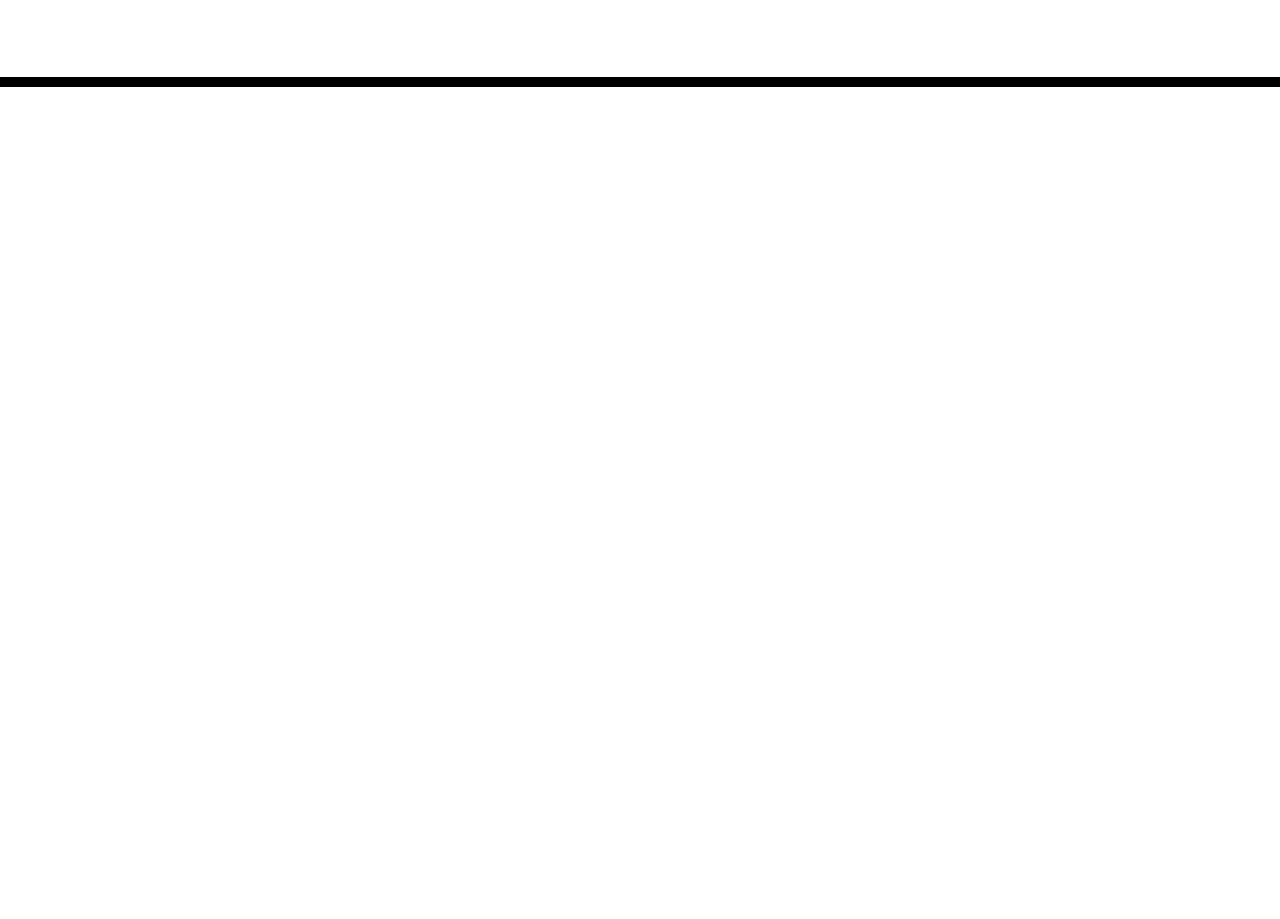
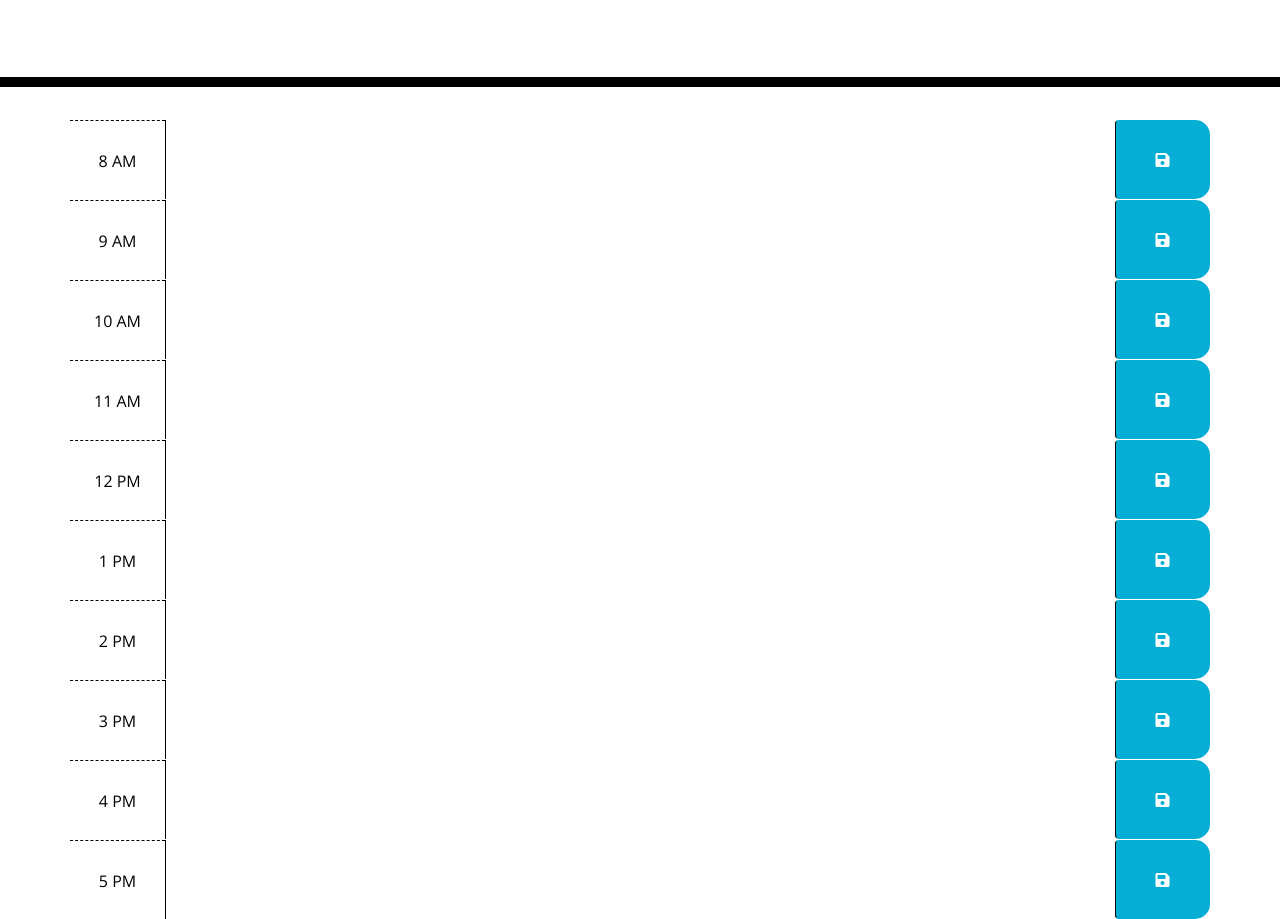
Before and after one commit to lissygonz/work-day-scheduler, a plain HTML site: page index.html in a window 1280 px wide. Shown: the part 181-1100 px from the top of the page. Before the commit the page ends 800 px from the top, so only its background shows below. Drawn offline with nearby package versions, Linux system fonts and the light colour scheme; files that its build step writes are made by us from their sources.

Commit message:
added time blocks

```diff
--- a/index.html
+++ b/index.html
@@ -1,38 +1,125 @@
 <!DOCTYPE html>
 <html lang="en">
+
 <head>
 	<meta charset="UTF-8" />
 	<meta name="viewport" content="width=device-width, initial-scale=1.0" />
 	<meta http-equiv="X-UA-Compatible" content="ie=edge" />
-    <link
-      rel="stylesheet"
-      href="https://stackpath.bootstrapcdn.com/bootstrap/4.3.1/css/bootstrap.min.css"
-    />
-    <link
-      rel="stylesheet"
-      href="https://use.fontawesome.com/releases/v5.8.1/css/all.css"
-      integrity="sha384-50oBUHEmvpQ+1lW4y57PTFmhCaXp0ML5d60M1M7uH2+nqUivzIebhndOJK28anvf"
-      crossorigin="anonymous"
-    />
-    <link
-      href="https://fonts.googleapis.com/css?family=Open+Sans&display=swap"
-      rel="stylesheet"
-    />
-    <link rel="stylesheet" href="style.css" />
-    <title>Work Day Scheduler</title>
+	<link rel="stylesheet" href="https://stackpath.bootstrapcdn.com/bootstrap/4.3.1/css/bootstrap.min.css" />
+	<link rel="stylesheet" href="https://use.fontawesome.com/releases/v5.8.1/css/all.css"
+		integrity="sha384-50oBUHEmvpQ+1lW4y57PTFmhCaXp0ML5d60M1M7uH2+nqUivzIebhndOJK28anvf" crossorigin="anonymous" />
+	<link href="https://fonts.googleapis.com/css?family=Open+Sans&display=swap" rel="stylesheet" />
+	<link rel="stylesheet" href="./assets/style.css" />
+	<title>Work Day Scheduler </title>
 </head>
 
 <body>
+	<!-- Header  -->
 	<header class="jumbotron">
 		<h1 class="display-3">Work Day Scheduler</h1>
 		<p class="lead">A simple calendar app for scheduling your work day</p>
 		<p id="currentDay" class="lead"></p>
 	</header>
+
 	<div class="container">
-      <!-- Timeblocks go here -->
+
+		<!-- Timeblocks start here -->
+
+		<div id="hour8" class="row time-block">
+            <div class="col-md-1 hour">
+                8 AM
+            </div>
+            <textarea class="col-md-10 description">
+            </textarea>
+            <button class="btn saveBtn col-md-1"><i class="fas fa-save"></i></button>
+        </div>
+
+		<div id="hour9" class="row time-block">
+            <div class="col-md-1 hour">
+                9 AM
+            </div>
+            <textarea class="col-md-10 description">
+            </textarea>
+            <button class="btn saveBtn col-md-1"><i class="fas fa-save"></i></button>
+        </div>
+
+		<div id="hour10" class="row time-block">
+            <div class="col-md-1 hour">
+                10 AM
+            </div>
+            <textarea class="col-md-10 description">
+            </textarea>
+            <button class="btn saveBtn col-md-1"><i class="fas fa-save"></i></button>
+        </div>
+
+		<div id="hour10=1" class="row time-block">
+            <div class="col-md-1 hour">
+                11 AM
+            </div>
+            <textarea class="col-md-10 description">
+            </textarea>
+            <button class="btn saveBtn col-md-1"><i class="fas fa-save"></i></button>
+        </div>
+
+		<div id="hour12" class="row time-block">
+            <div class="col-md-1 hour">
+                12 PM
+            </div>
+            <textarea class="col-md-10 description">
+            </textarea>
+            <button class="btn saveBtn col-md-1"><i class="fas fa-save"></i></button>
+        </div>
+
+		<div id="hour13" class="row time-block">
+            <div class="col-md-1 hour">
+                1 PM
+            </div>
+            <textarea class="col-md-10 description">
+            </textarea>
+            <button class="btn saveBtn col-md-1"><i class="fas fa-save"></i></button>
+        </div>
+
+		<div id="hour14" class="row time-block">
+            <div class="col-md-1 hour">
+                2 PM
+            </div>
+            <textarea class="col-md-10 description">
+            </textarea>
+            <button class="btn saveBtn col-md-1"><i class="fas fa-save"></i></button>
+        </div>
+
+		<div id="hour15" class="row time-block">
+            <div class="col-md-1 hour">
+                3 PM
+            </div>
+            <textarea class="col-md-10 description">
+            </textarea>
+            <button class="btn saveBtn col-md-1"><i class="fas fa-save"></i></button>
+        </div>
+
+		<div id="hour16" class="row time-block">
+            <div class="col-md-1 hour">
+                4 PM
+            </div>
+            <textarea class="col-md-10 description">
+            </textarea>
+            <button class="btn saveBtn col-md-1"><i class="fas fa-save"></i></button>
+        </div>
+
+		<div id="hour17" class="row time-block">
+            <div class="col-md-1 hour">
+                5 PM
+            </div>
+            <textarea class="col-md-10 description">
+            </textarea>
+            <button class="btn saveBtn col-md-1"><i class="fas fa-save"></i></button>
+        </div>
+
 	</div>
 
 	<script src="https://code.jquery.com/jquery-3.4.1.min.js"></script>
 	<script src="https://cdnjs.cloudflare.com/ajax/libs/moment.js/2.24.0/moment.min.js"></script>
+	<script src="./assets/script.js"></script>
 </body>
+
 </html>
```
Also changed, not shown: assets/script.js (added). Lines whose indentation alone changed are shown as unchanged.
